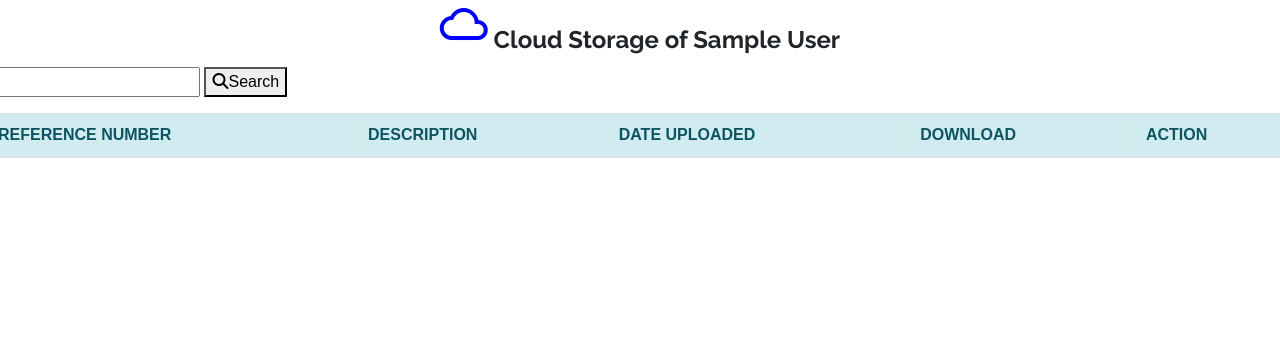
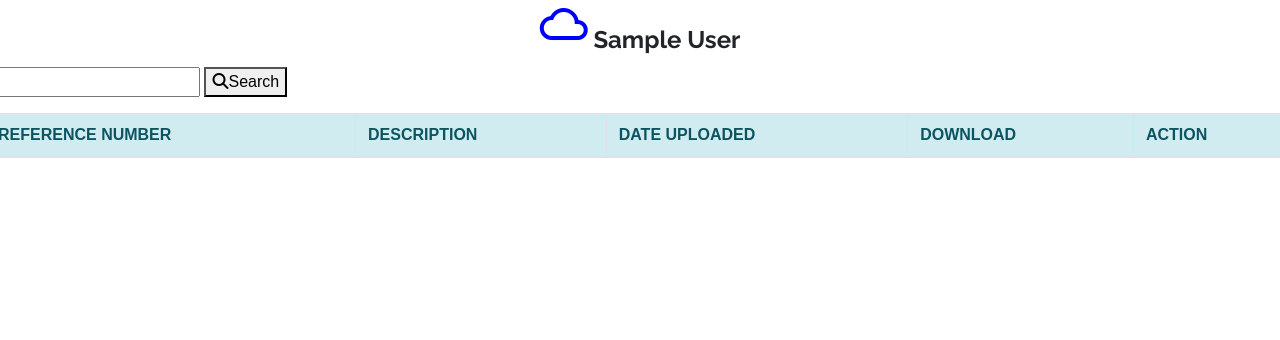
Before and after one commit to roygonzalesabueva/fms, a PHP site: page /fms/filesscnhs_history.php in a window 1280 px wide. Shown: the part 86-426 px from the top of the page. Run offline with PHP 8.4, Linux system fonts and the light colour scheme; the visitor is signed in with stand-in values (Sample User, id 1); data comes from the database, SQL or seed files in the repository; data that the repository does not hold is empty; some libraries are stand-ins or nearby versions.

Commit message:
Update filesscnhs_history.php

```diff
--- a/filesscnhs_history.php
+++ b/filesscnhs_history.php
@@ -511,7 +511,7 @@ h4 {
 
 <h4> <B>
 
-<i class="material-icons" style="font-size:48px;color:Blue">cloud_queue</i> Cloud Storage of
+<i class="material-icons" style="font-size:48px;color:Blue">cloud_queue</i>
 <?php echo $_SESSION['school_name'];?>
 
   </B></h4>
```
